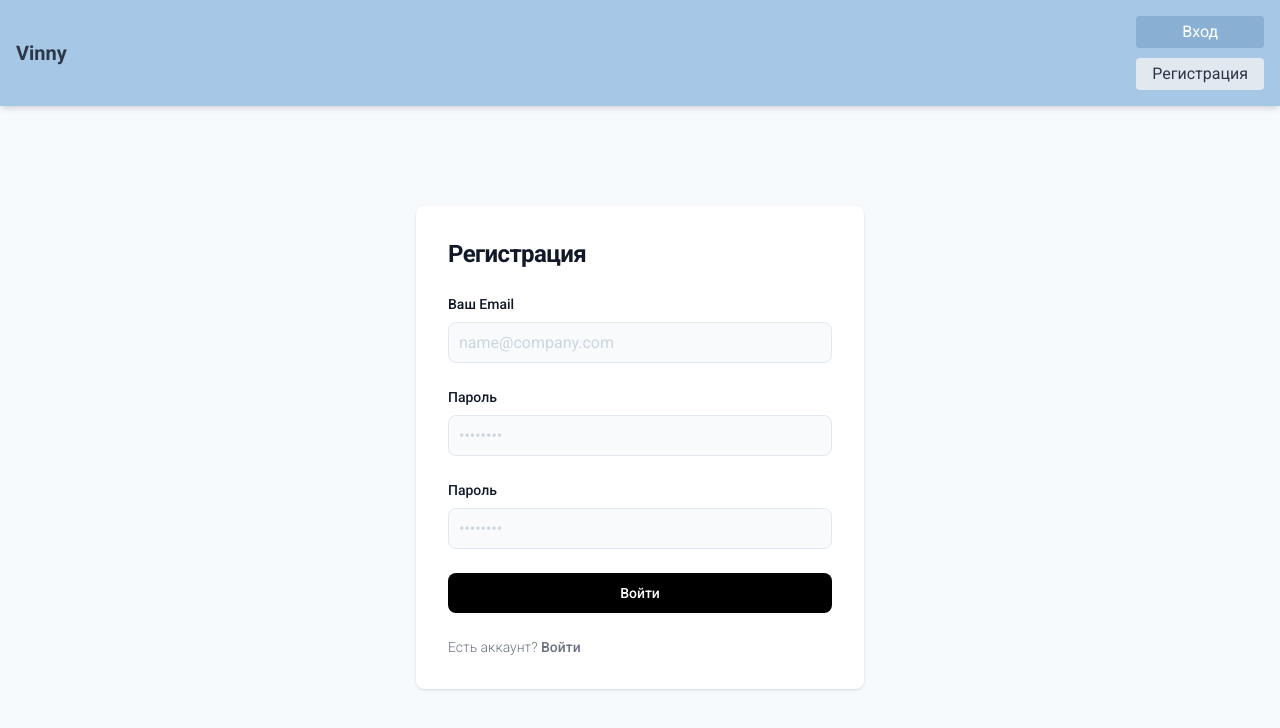
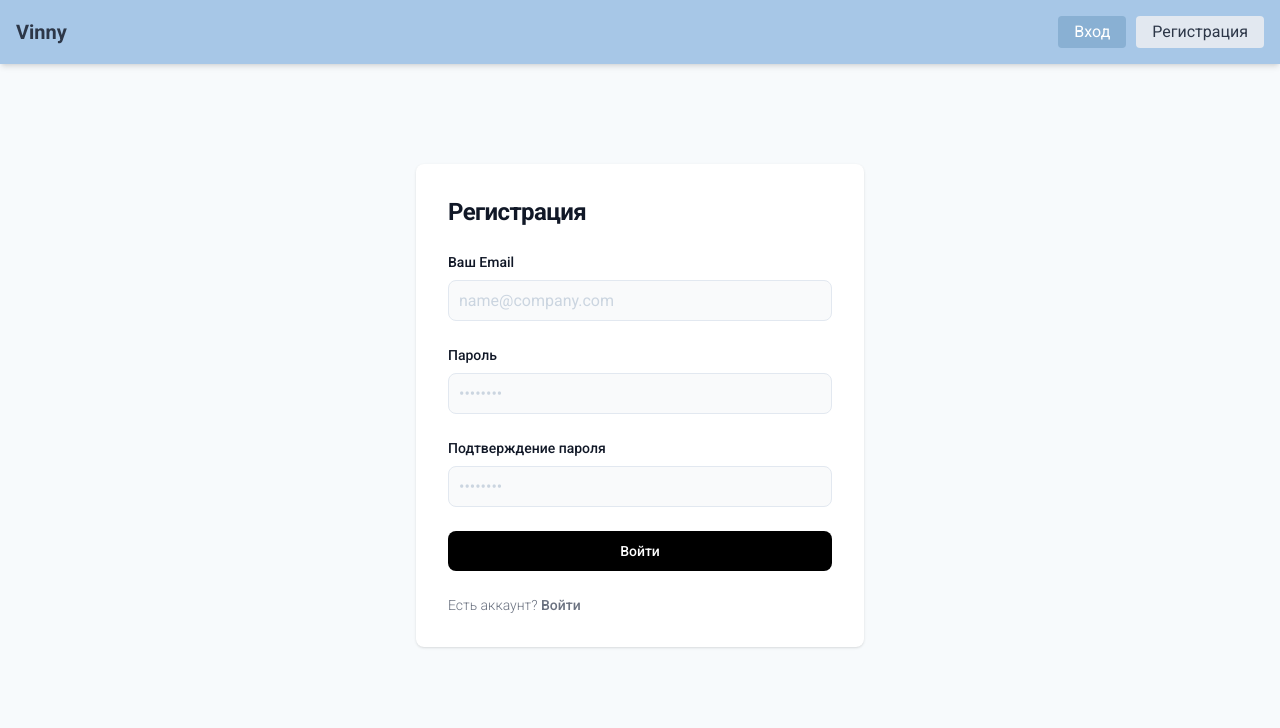
Before and after one commit to altumus/vinny-app-front, a Vue app: page /register in a window 1280 px wide. Shown: the top 728 px of the page. Built offline with nearby package versions, Linux system fonts and the light colour scheme.

Commit message:
style fix

```diff
--- a/src/components/NavBar.vue
+++ b/src/components/NavBar.vue
@@ -5,7 +5,7 @@
         <span class="text-xl font-bold text-gray-800">Vinny</span>
       </router-link>
 
-      <div class="flex flex-col gap-y-[10px]">
+      <div class="flex gap-[10px]">
         <router-link to="/login">
           <button
             class="bg-blue-300 w-full text-white py-2 px-4 rounded hover:bg-blue-400 transition duration-300"
--- a/src/components/pages/RegisterPage.vue
+++ b/src/components/pages/RegisterPage.vue
@@ -51,7 +51,7 @@
               <label
                 for="confirm-password"
                 class="block mb-2 text-sm font-medium text-gray-900"
-                >Пароль</label
+                >Подтверждение пароля</label
               >
               <input
                 v-model="formData.confirmPassword"
```
